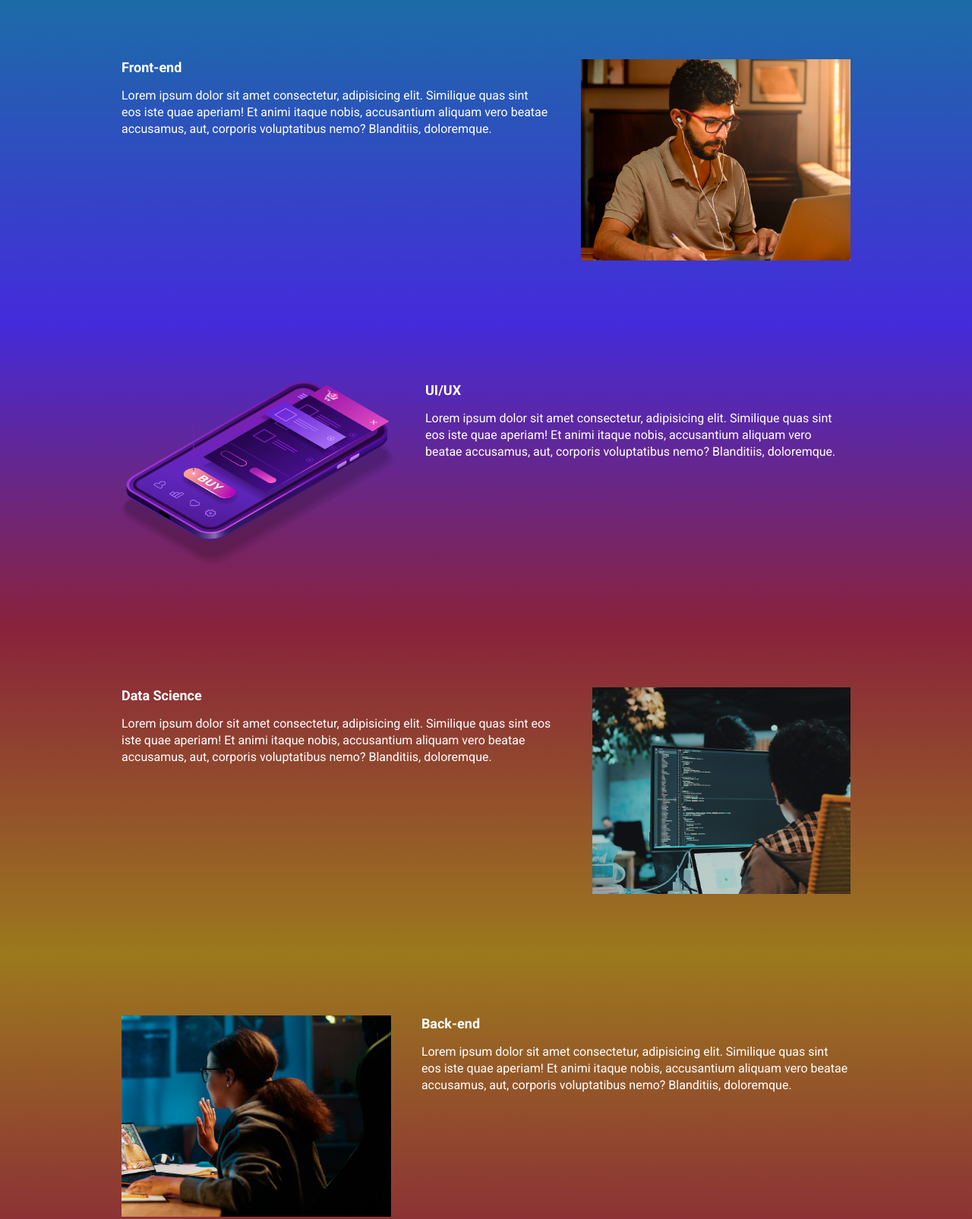
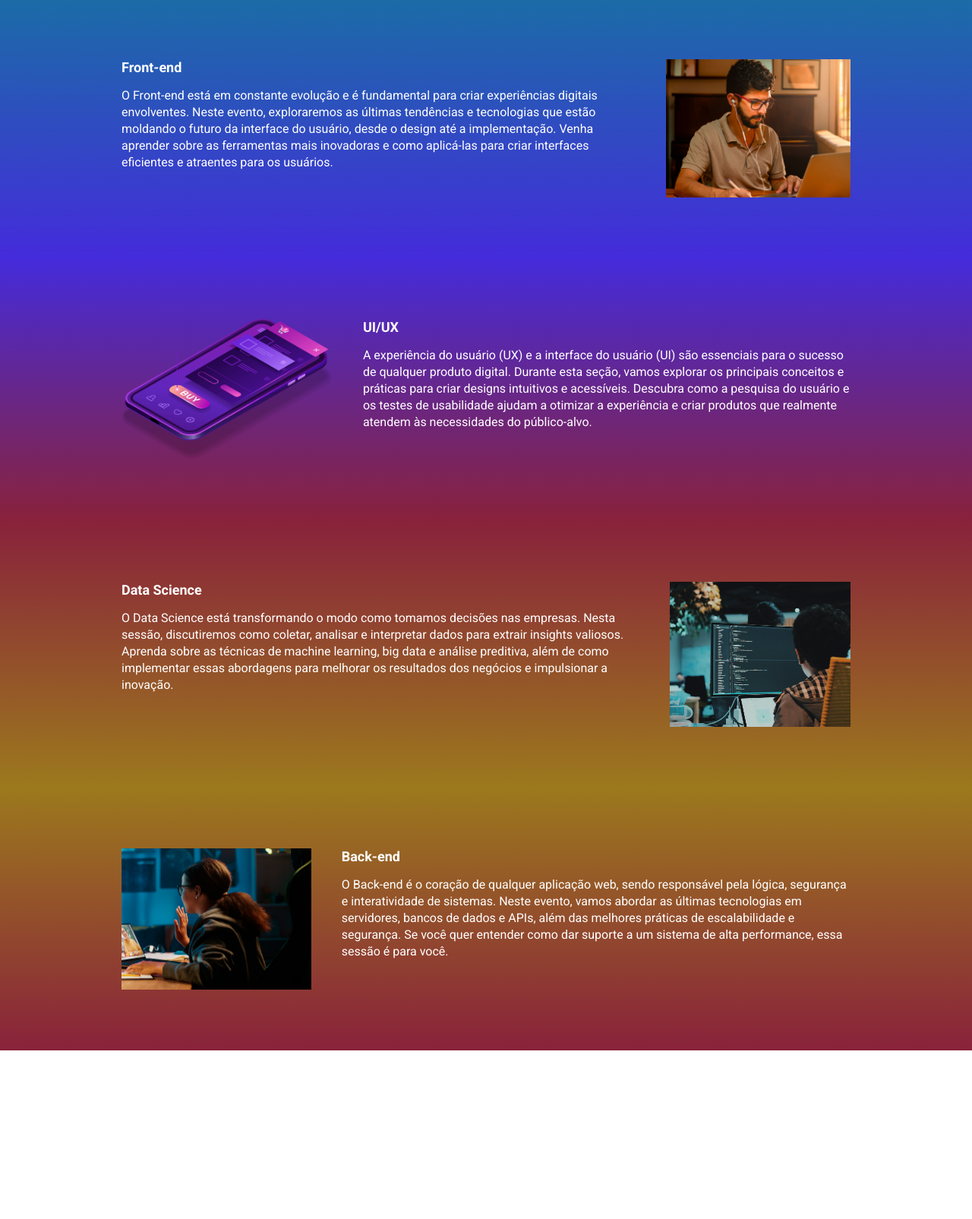
Before and after one commit to monosodrac/ebac_tech_talks, a website built with Parcel: page src/index.html in a window 1280 px wide. Shown: the part 563-2168 px from the top of the page at 76% size. After the commit the page ends 1946 px from the top, so only its background shows below. Built offline with nearby package versions, Linux system fonts and the light colour scheme.

Commit message:
update topics description

```diff
--- a/src/index.html
+++ b/src/index.html
@@ -47,7 +47,7 @@
             <div class="event__details">
                 <h2 class="event__details__title">Front-end</h2>
                 <p class="event__details__description">
-                    Lorem ipsum dolor sit amet consectetur, adipisicing elit. Similique quas sint eos iste quae aperiam! Et animi itaque nobis, accusantium aliquam vero beatae accusamus, aut, corporis voluptatibus nemo? Blanditiis, doloremque.
+                    O Front-end está em constante evolução e é fundamental para criar experiências digitais envolventes. Neste evento, exploraremos as últimas tendências e tecnologias que estão moldando o futuro da interface do usuário, desde o design até a implementação. Venha aprender sobre as ferramentas mais inovadoras e como aplicá-las para criar interfaces eficientes e atraentes para os usuários.
                 </p>
             </div>
             <img class="event__image" src="./images/frontend.png" alt="Front-end" />
@@ -59,7 +59,7 @@
             <div class="event__details">
                 <h2 class="event__details__title">UI/UX</h2>
                 <p class="event__details__description">
-                    Lorem ipsum dolor sit amet consectetur, adipisicing elit. Similique quas sint eos iste quae aperiam! Et animi itaque nobis, accusantium aliquam vero beatae accusamus, aut, corporis voluptatibus nemo? Blanditiis, doloremque.
+                    A experiência do usuário (UX) e a interface do usuário (UI) são essenciais para o sucesso de qualquer produto digital. Durante esta seção, vamos explorar os principais conceitos e práticas para criar designs intuitivos e acessíveis. Descubra como a pesquisa do usuário e os testes de usabilidade ajudam a otimizar a experiência e criar produtos que realmente atendem às necessidades do público-alvo.
                 </p>
             </div>
             <img class="event__image" src="./images/ui-ux.png" alt="UI/UX" />
@@ -71,7 +71,7 @@
             <div class="event__details">
                 <h2 class="event__details__title">Data Science</h2>
                 <p class="event__details__description">
-                    Lorem ipsum dolor sit amet consectetur, adipisicing elit. Similique quas sint eos iste quae aperiam! Et animi itaque nobis, accusantium aliquam vero beatae accusamus, aut, corporis voluptatibus nemo? Blanditiis, doloremque.
+                    O Data Science está transformando o modo como tomamos decisões nas empresas. Nesta sessão, discutiremos como coletar, analisar e interpretar dados para extrair insights valiosos. Aprenda sobre as técnicas de machine learning, big data e análise preditiva, além de como implementar essas abordagens para melhorar os resultados dos negócios e impulsionar a inovação.
                 </p>
             </div>
             <img class="event__image" src="./images/data.png" alt="Data Science" />
@@ -83,7 +83,7 @@
             <div class="event__details">
                 <h2 class="event__details__title">Back-end</h2>
                 <p class="event__details__description">
-                    Lorem ipsum dolor sit amet consectetur, adipisicing elit. Similique quas sint eos iste quae aperiam! Et animi itaque nobis, accusantium aliquam vero beatae accusamus, aut, corporis voluptatibus nemo? Blanditiis, doloremque.
+                    O Back-end é o coração de qualquer aplicação web, sendo responsável pela lógica, segurança e interatividade de sistemas. Neste evento, vamos abordar as últimas tecnologias em servidores, bancos de dados e APIs, além das melhores práticas de escalabilidade e segurança. Se você quer entender como dar suporte a um sistema de alta performance, essa sessão é para você.
                 </p>
             </div>
             <img class="event__image" src="./images/backend.png" alt="Back-end" />
```
